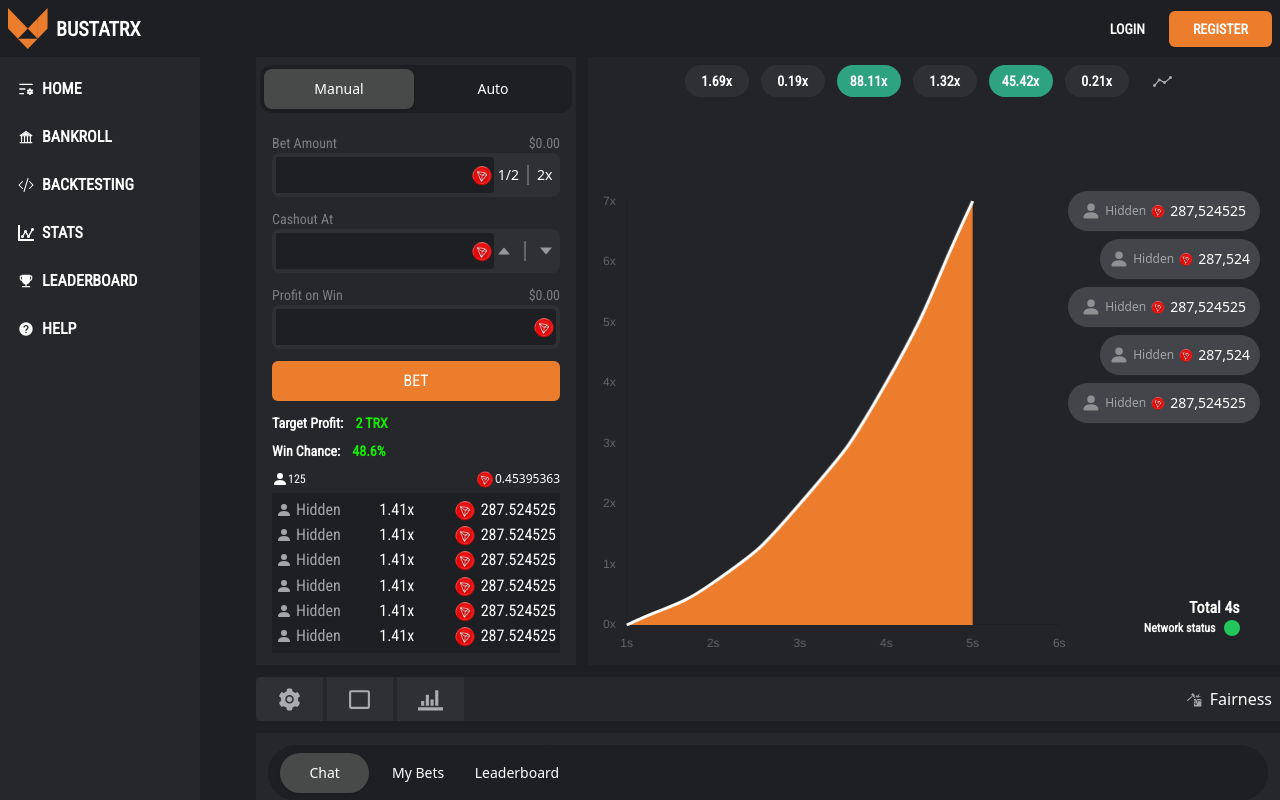
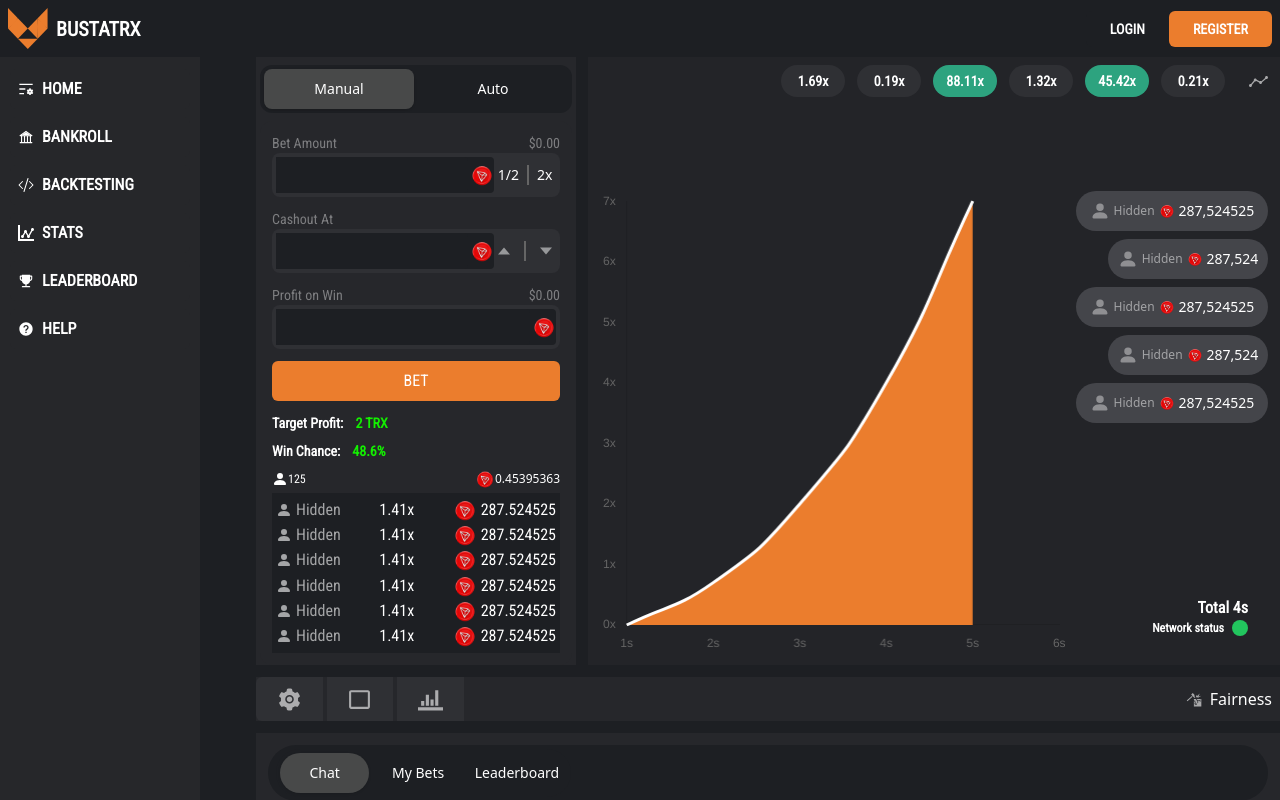
Before and after one commit to indic-mfaizk/init-task, a React (Vite) app: page /manual in a window 1280 px wide. Shown: the top 800 px of the page. Built offline with nearby package versions, Linux system fonts and the light colour scheme.

Commit message:
responsivness fix

```diff
--- a/src/screens/ManualScreens/ManualMainScreen.jsx
+++ b/src/screens/ManualScreens/ManualMainScreen.jsx
@@ -236,7 +236,7 @@ const ManualMainScreen = () => {
                               <h4 className="opacity-40">$0.00</h4>
                             </div>
                             <div className="flex flex-row items-center justify-between p-1 bg-[#2f3034] rounded-lg">
-                              <div className="bg-[#1d1f23] flex flex-row items-center justify-between rounded-r gap-0.5">
+                              <div className="bg-[#1d1f23] flex flex-row items-center justify-between rounded-r gap-0.5 ">
                                 <input
                                   type="text"
                                   className="border-none rounded h-9  lg:w-48 p-1 flex-grow bg-[#1d1f23]"
@@ -671,7 +671,7 @@ const ManualMainScreen = () => {
               </div>
               {/* right-start */}
               <div className="bg-[#232428] h-[400px] lg:h-auto flex-grow relative flex flex-col justify-between ">
-                <div className="h-[9%] sm:h-[12%] lg:h-[8%] w-full bg-[#232428] flex items-center justify-center flex-wrap sm:flex-nowrap text-white font-roboto_condensed gap-2 sm:gap-3 pt-4 sm:pt-0">
+                <div className="h-[9%] sm:h-[12%] lg:h-[8%] w-full bg-[#232428] flex items-center justify-end flex-wrap sm:flex-nowrap text-white font-roboto_condensed gap-2 sm:gap-3 pt-4 sm:pt-0">
                   <button
                     type="button"
                     className="bg-[#2f3034] w-12 h-6 text-xs sm:w-16  sm:h-8 flex justify-center items-center rounded-full sm:text-sm font-bold"
@@ -713,11 +713,11 @@ const ManualMainScreen = () => {
                   </button>
                 </div>
 
-                <div className=" h-[80%] w-[100%] p-3 flex flex-row justify-start">
+                <div className=" h-[80%] w-[100%] p-3 flex flex-row justify-between">
                   <div className="w-[95%] sm:w-[70%] self-end h-full">
                     <Line options={options} data={data} />
                   </div>
-                  <div className=" w-auto h-[92%]  bg-[#232428] text-white hidden lg:flex flex-col justify-between relative ">
+                  <div className=" w-[20%] h-[92%]  bg-[#232428] text-white hidden lg:flex flex-col justify-between relative ">
                     <div className="flex flex-col items-end gap-2">
                       <div className=" flex flex-row bg-[#44454a] h-10 w-48 text-sm items-center justify-center gap-1 rounded-full  ">
                         <BsPersonFill size={20} className="opacity-40" />
```
